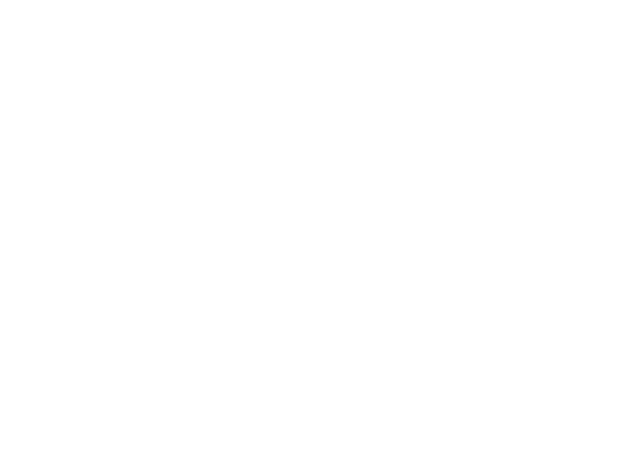
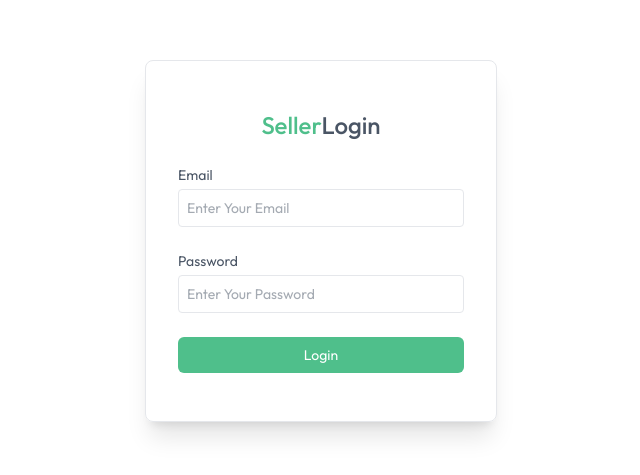
Before and after one commit to Avin-Arunkumar/Green-Cart, a React (Vite) app in the folder client/: page /seller in a window 1280 px wide. Before the commit this address had no page. Shown: the part 159-634 px from the top of the page, without its empty margins (319-959 px from the left). Built offline with nearby package versions, Linux system fonts and the light colour scheme.

Commit message:
Seller Login

```diff
--- a/client/src/App.jsx
+++ b/client/src/App.jsx
@@ -12,10 +12,11 @@
 import Cart from "./pages/Cart";
 import AddAddress from "./pages/AddAddress";
 import MyOreder from "./pages/MyOreder";
+import SellerLogin from "./components/seller/SellerLogin";
 
 const App = () => {
   const isSellerPath = useLocation().pathname.includes("seller");
-  const { showUserLogin } = useAppContext();
+  const { showUserLogin, isSeller } = useAppContext();
   return (
     <div>
       {isSellerPath ? null : <Navbar />}
@@ -32,6 +33,10 @@
           <Route path="/cart" element={<Cart />} />
           <Route path="/add-address" element={<AddAddress />} />
           <Route path="/my-orders" element={<MyOreder />} />
+          <Route
+            path="/seller"
+            element={isSeller ? null : <SellerLogin />}
+          ></Route>
         </Routes>
       </div>
       {!isSellerPath && <Footer />}
--- /dev/null
+++ b/client/src/components/seller/SellerLogin.jsx
@@ -0,0 +1,61 @@
+import React, { useEffect, useState } from "react";
+import { useAppContext } from "../../context/AppContext";
+
+const SellerLogin = () => {
+  const { isSeller, setIsSeller, navigate } = useAppContext();
+  const [email, setmail] = useState("");
+  const [password, setPassword] = useState("");
+  const onSummitHandler = async (event) => {
+    event.preventDefault();
+    setIsSeller(true);
+  };
+  useEffect(() => {
+    if (isSeller) {
+      navigate("/seller");
+    }
+  }, [isSeller]);
+  return (
+    !isSeller && (
+      <form
+        onSubmit={onSummitHandler}
+        className="min-h-screen flex items-center text-sm text-gray-600"
+      >
+        <div
+          className="flex flex-col gap-6 m-auto items-start p-8 py-12 min-w-80 sm:min-w-88
+        rounded-lg shadow-xl border border-gray-200"
+        >
+          <p className="text-2xl font-medium m-auto">
+            <span className="text-primary">Seller</span>Login
+          </p>
+          <div className="w-full">
+            <p>Email</p>
+            <input
+              onChange={(e) => setmail(e.target.value)}
+              value={email}
+              type="email"
+              placeholder="Enter Your Email"
+              className="border border-gray-200 rounded w-full p-2 mt-1 outline-primary"
+              required
+            />
+          </div>
+          <div className="w-full">
+            <p>Password</p>
+            <input
+              onChange={(e) => setPassword(e.target.value)}
+              value={password}
+              type="password"
+              placeholder="Enter Your Password"
+              className="border border-gray-200 rounded w-full p-2 mt-1 outline-primary"
+              required
+            />
+          </div>
+          <button className="bg-primary text-white w-full py-2 rounded-md cursor-pointer">
+            Login
+          </button>
+        </div>
+      </form>
+    )
+  );
+};
+
+export default SellerLogin;
--- a/client/src/pages/MyOreder.jsx
+++ b/client/src/pages/MyOreder.jsx
@@ -34,10 +34,9 @@
             <div
               key={index}
               className={`relative bg-white text-gray-500 ${
-                order.items.length !== index + 1 && "border-b"
-              }
-            border-gray-300 flex flex-col md:flex-row md:items-center justify-between
-            p-4 py-5 md:gap-16 w-full max-w-4xl`}
+                order.items.length !== index + 1 ? "border-b" : ""
+              } border-gray-300 flex flex-col md:flex-row md:items-center justify-between
+              p-4 py-5 md:gap-16 w-full max-w-4xl`}
             >
               <div className="flex items-center mb-4 md:mb-0">
                 <div className="bg-primary/10 p-4 rounded-lg">
@@ -52,14 +51,14 @@
                   <p>Category: {item.product.category}</p>
                 </div>
               </div>
-              <div className="text-primary text-lg font-medium">
+              <div className="flex flex-col justify-center md:ml-8 mb-4 md:mb-0">
                 <p>Quantity: {item.quantity || "1"}</p>
                 <p>Status: {order.status}</p>
                 <p>Date: {new Date(order.createdAt).toLocaleDateString()}</p>
               </div>
               <p className="text-primary text-lg font-medium">
                 Amount:{currency}
-                {item.product.offerprice * item.quantity}
+                {item.product.offerPrice * item.quantity}
               </p>
             </div>
           ))}
```
